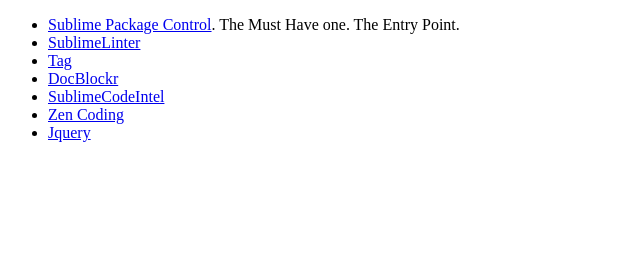
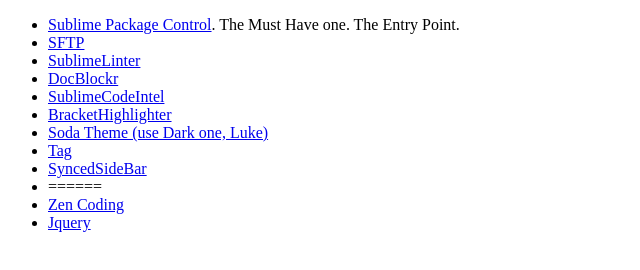
Before and after one commit to cy6erskunk/cy6erskunk.github.com, a plain HTML site: page sublime.html in a window 1280 px wide. Shown: the whole page, without its empty margins (0-640 px from the left). Drawn offline with Linux system fonts and the light colour scheme.

Commit message:
sublime pugins list update

```diff
--- a/sublime.html
+++ b/sublime.html
@@ -6,10 +6,15 @@
     <body>
         <ul>
             <li><a href="https://github.com/wbond/sublime_package_control">Sublime Package Control</a>. The Must Have one. The Entry Point.</li>
+            <li><a href="http://wbond.net/sublime_packages/sftp">SFTP</a></li>
             <li><a href="http://github.com/Kronuz/SublimeLinter">SublimeLinter</a></li>
-            <li><a href="https://github.com/SublimeText/Tag">Tag</a></li>
             <li><a href="https://github.com/spadgos/sublime-jsdocs">DocBlockr</a></li>
             <li><a href="https://github.com/Kronuz/SublimeCodeIntel">SublimeCodeIntel</a></li>
+            <li><a href="https://github.com/facelessuser/BracketHighlighter">BracketHighlighter</a></li>
+            <li><a href="https://github.com/buymeasoda/soda-theme">Soda Theme (use Dark one, Luke)</a></li>
+            <li><a href="https://github.com/SublimeText/Tag">Tag</a></li>
+            <li><a href="https://github.com/sobstel/SyncedSideBar">SyncedSideBar</a></li>
+            <li>======</li>
             <li><a href="https://bitbucket.org/sublimator/sublime-2-zencoding">Zen Coding</a></li>
             <li><a href="https://github.com/mrmartineau/Jquery">Jquery</a></li>
         </ul>
```
